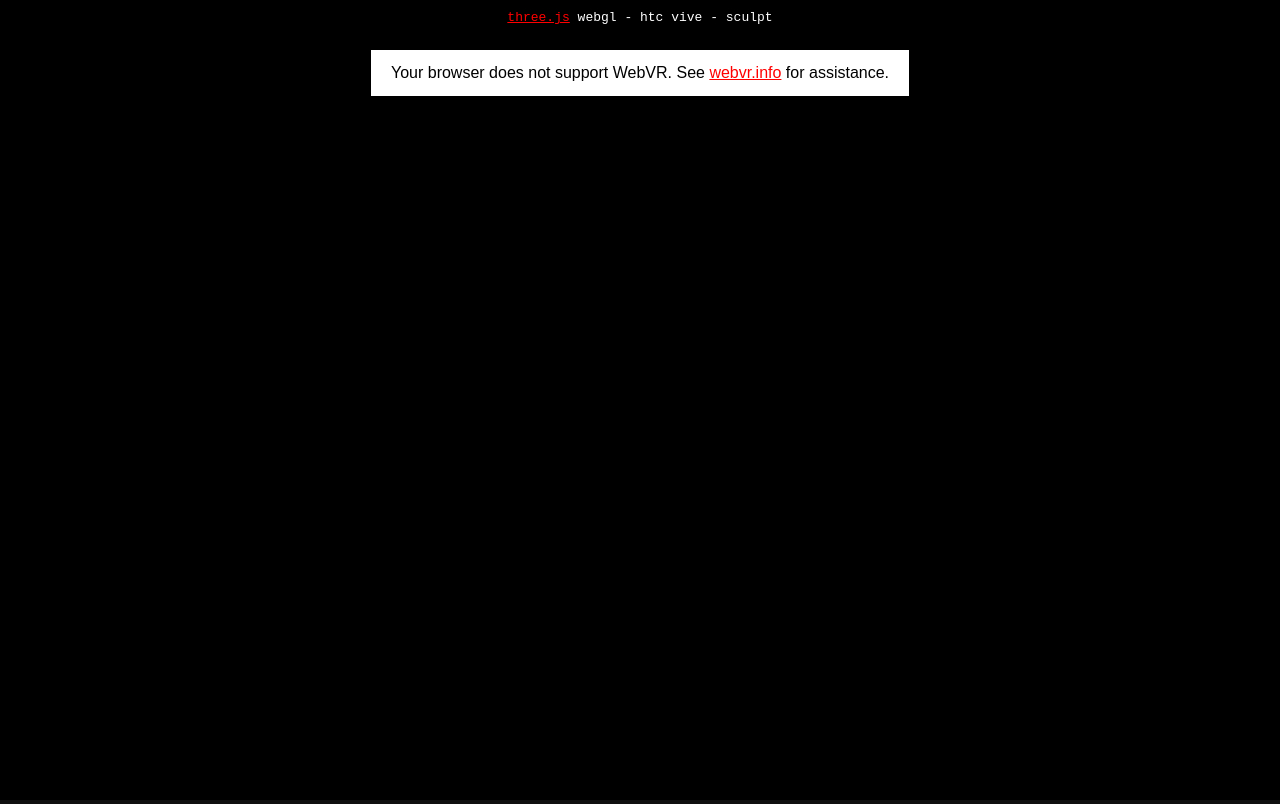
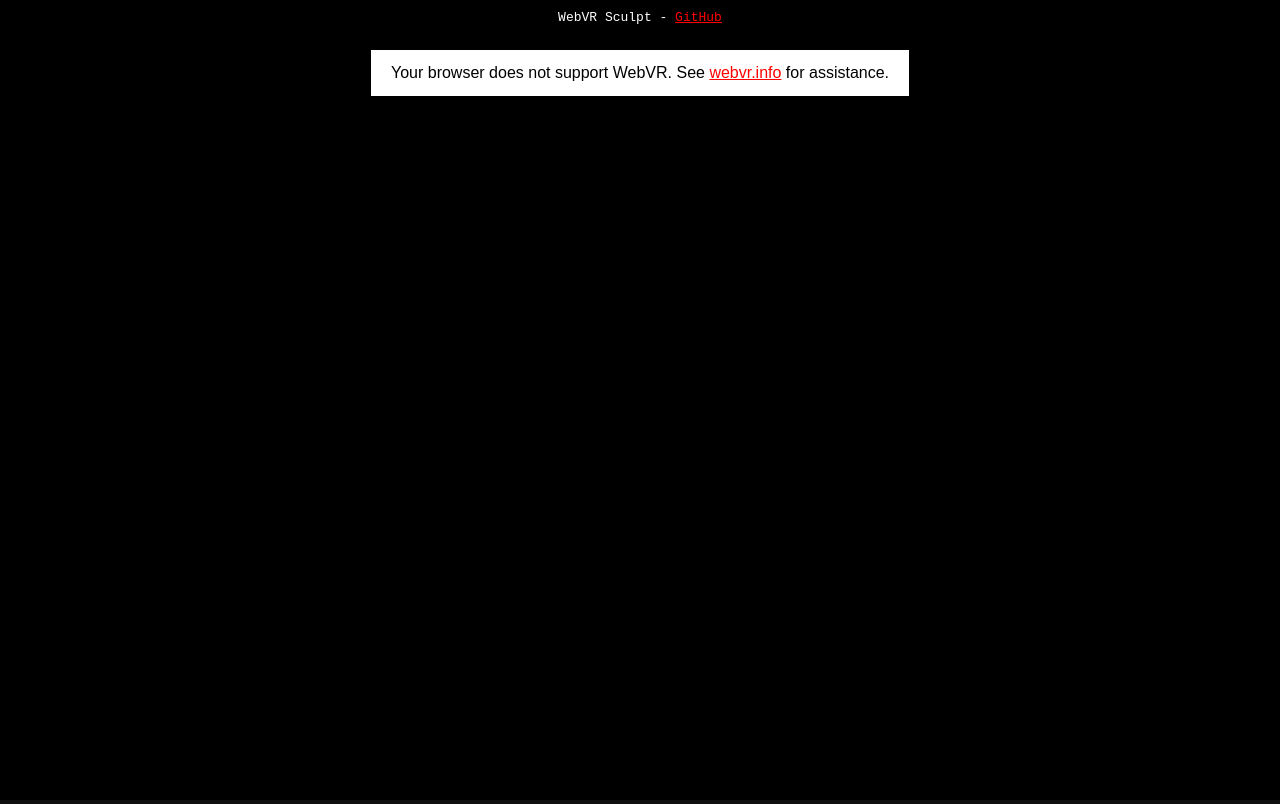
Before and after one commit to mrdoob/webvr-sculpt, a plain HTML site: page index.html in a window 1280 px wide. Shown: the top 804 px of the page. Drawn offline with Linux system fonts and the light colour scheme.

Commit message:
Changed info.

```diff
--- a/index.html
+++ b/index.html
@@ -62,7 +62,7 @@
 				info.style.top = '10px';
 				info.style.width = '100%';
 				info.style.textAlign = 'center';
-				info.innerHTML = '<a href="http://threejs.org" target="_blank">three.js</a> webgl - htc vive - sculpt';
+				info.innerHTML = 'WebVR Sculpt - <a href="https://github.com/mrdoob/webvr-sculpt/" target="_blank">GitHub</a>';
 				container.appendChild( info );
 
 				scene = new THREE.Scene();
```
